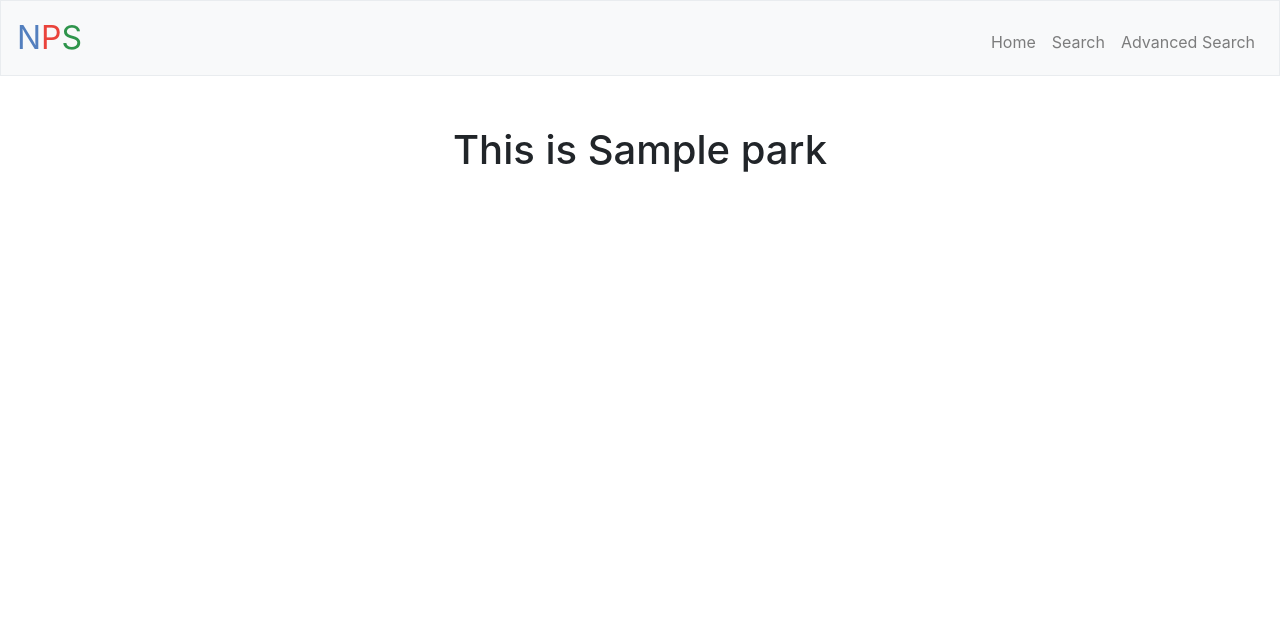
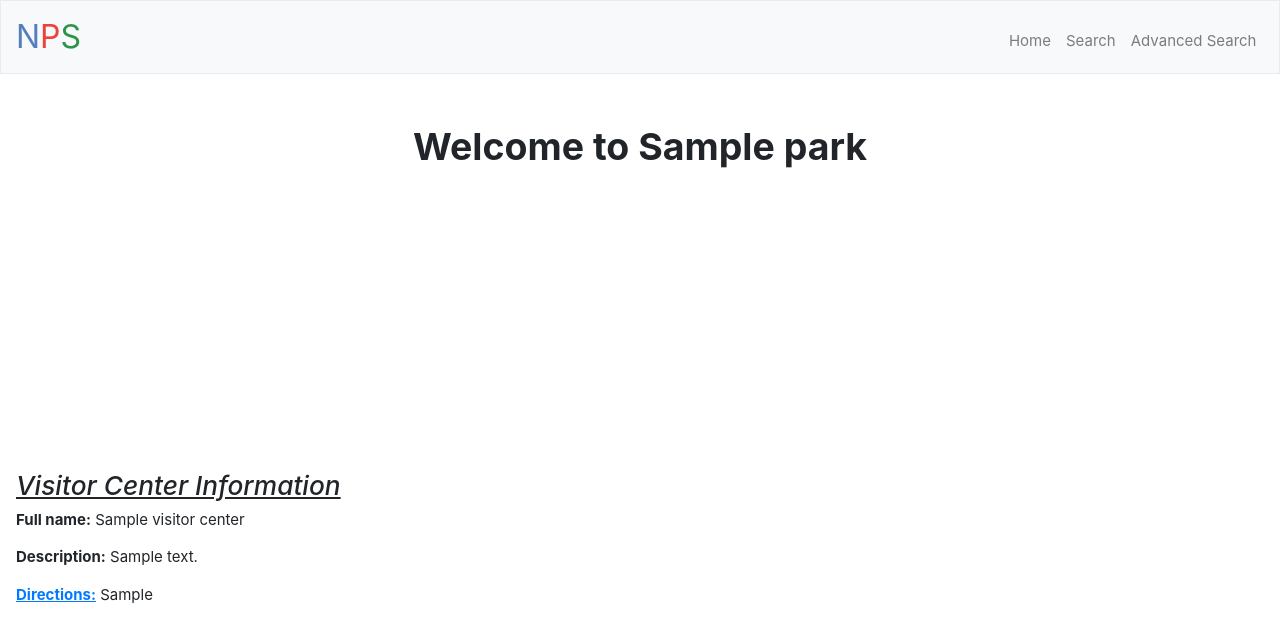
Before and after one commit to srust13/Capital-One-SWE-Summit, a Flask app: template templates/park.html in a window 1280 px wide. Shown: the top 643 px of the page. Run offline with Flask 2, Linux system fonts and the light colour scheme; the template is opened without the code that fills it: most values are stand-ins (such as "Sample title", 1, 10 or a date in 2020); some libraries are stand-ins or nearby versions.

Commit message:
added visitorcenter stuff

```diff
--- a/application.py
+++ b/application.py
@@ -1,8 +1,7 @@
 from flask import Flask, flash, redirect, render_template, request, session
 from flask_session import Session
 from tempfile import mkdtemp
-from helpers import listParksAndStates
-
+from helpers import listParksAndStates, visitorCenters, campgrounds, alertsList, eventsList, newsList
 
 app = Flask(__name__)
 
@@ -17,13 +16,11 @@
     response.headers["Pragma"] = "no-cache"
     return response
 
-
 # Configure session to use filesystem (instead of signed cookies)
 app.config["SESSION_FILE_DIR"] = mkdtemp()
 app.config["SESSION_PERMANENT"] = False
 app.config["SESSION_TYPE"] = "filesystem"
 Session(app)
-
 
 
 @app.route("/")
@@ -41,7 +38,14 @@
 
         #If the user selected a park from the drop down, render park.html, else render state.html
         if park:
-            return render_template("park.html",park=park)
+            visitorCentersList=visitorCenters(park)
+            campsList = campgrounds(park)
+            alertsList = alerts(park)
+            articlesList = articles(park)
+            eventsList = events(park)
+            newsList = newsReleases(park)
+            return render_template("park.html",park=park, visitorCentersList=visitorCentersList, campsList=campsList, alertsList=alertsList, articlesList=articlesList,
+            eventsList=eventsList, newsList=newsList)
         else:
             return render_template("state.html",state=state)
     else:
--- a/helpers.py
+++ b/helpers.py
@@ -1,13 +1,13 @@
 import requests, json
 import urllib.request, json
 
-url="https://developer.nps.gov/api/v1/parks?"
+url="https://developer.nps.gov/api/v1"
 api= "nMeJTZeHbgdfQeRtllNPQImS4eP37B83Iu7Mt1Fe"
 
 #Generate a list of all the park names in a given state
-def listParksByState(state):
+def listParksByState(stateName):
     parks=[]
-    endpoint = requests.get(f"{url}stateCode={state}&api_key={api}")
+    endpoint = requests.get(f"{url}/parks?stateCode={stateName}&api_key={api}")
 
     # Parse response
     data=endpoint.json()
@@ -17,26 +17,24 @@
 
 #Generate a list of all the park names and the states to be used in the search bar
 def listParksAndStates():
-
     parks=[]
     states=set({})
     '''
     #only returns 50 parks by default. use to calculate total numb of parks
 
-    endpoint = requests.get(f"{url}api_key={api}")
+    endpoint = requests.get(f"{url}/parks?api_key={api}")
     data = endpoint.json()
     count=int(data["total"])
 
     #count ="500"
-    #endpoint = requests.get(f"{url}limit={count}&api_key={api}")
+    #endpoint = requests.get(f"{url}/parks?limit={count}&api_key={api}")
     #data = endpoint.json()
-    #print(data)
 
     #API seems to not function properly when making excessively large calls such as using limit="496", so multiple calls are made to the API to ensure it functions properly
     startCounter=1
     limit=25
     while(startCounter<count):
-        endpoint = requests.get(f"{url}limit={limit}&start={startCounter}&api_key={api}")
+        endpoint = requests.get(f"{url}/parks?limit={limit}&start={startCounter}&api_key={api}")
         data = endpoint.json()
         for park in data["data"]:
             parks.append(park["fullName"])
@@ -65,6 +63,31 @@
 
     return parks, states
 
+#Generate information about visitor center such as "name", "description", "directionsInfo", and "directionsUrl"
+def visitorCenters(parkName):
+    endpoint = requests.get(f"{url}/visitorcenters?q={parkName}&api_key={api}")
+    data = endpoint.json()
+    return data["data"]
+
+
+def campgrounds(parkName):
+    return
+
+def alertsList(parkName):
+    return
+
+def eventsList(parkName):
+    return
+
+def newsList(parkName):
+    return
+
+
+
+
+print(visitorCenters("Zion"))
+#print(visitorCenters("Zion")[0]["name"])
+
 #print(listParksByState("ME"))
 listParksAndStates()
 #print(listParksAndStates()[0])
--- a/static/styles.css
+++ b/static/styles.css
@@ -57,3 +57,11 @@
  option:hover{
   cursor: pointer;
  }
+
+ .w3-container{
+  text-align: left;
+ }
+
+ .space {
+  margin-top: 300px;
+}
--- a/templates/layout.html
+++ b/templates/layout.html
@@ -8,6 +8,8 @@
         <meta charset="utf-8"/>
         <meta name="viewport" content="width=device-width, initial-scale=1, shrink-to-fit=no"/>
 
+
+        <link href="https://www.w3schools.com/w3css/4/w3.css"  rel="stylesheet" />
         <!-- documentation at http://getbootstrap.com/docs/4.0/, alternative themes at https://bootswatch.com/4-alpha/ -->
         <link href="https://maxcdn.bootstrapcdn.com/bootstrap/4.0.0-beta.2/css/bootstrap.min.css" rel="stylesheet"/>
 
--- a/templates/park.html
+++ b/templates/park.html
@@ -5,5 +5,18 @@
 {% endblock %}
 
 {% block main %}
-    <h1>This is {{park}}</h1>
+    <h1><b>Welcome to {{park}}</b></h1>
+    <div class="space"></div>
+
+    <div class="w3-container">
+        <h3><i><u>Visitor Center Information</u></i></h3>
+        {%for visitorCenter in visitorCentersList%}
+            <p><b>Full name:</b> {{ visitorCenter.get("name"," Not available :(") }}             </p>
+            <p><b>Description:</b> {{ visitorCenter.get("description", "Not available :(") }}    </p>
+            <p><a href= {{ visitorCenter.get("directionsUrl","") }}><u><b>Directions:</b></u></a> {{ visitorCenter.get("directionsInfo","Not available :(") }}  </p>
+            <br>
+        {% endfor %}
+    </div>
+
+
 {% endblock %}
```
